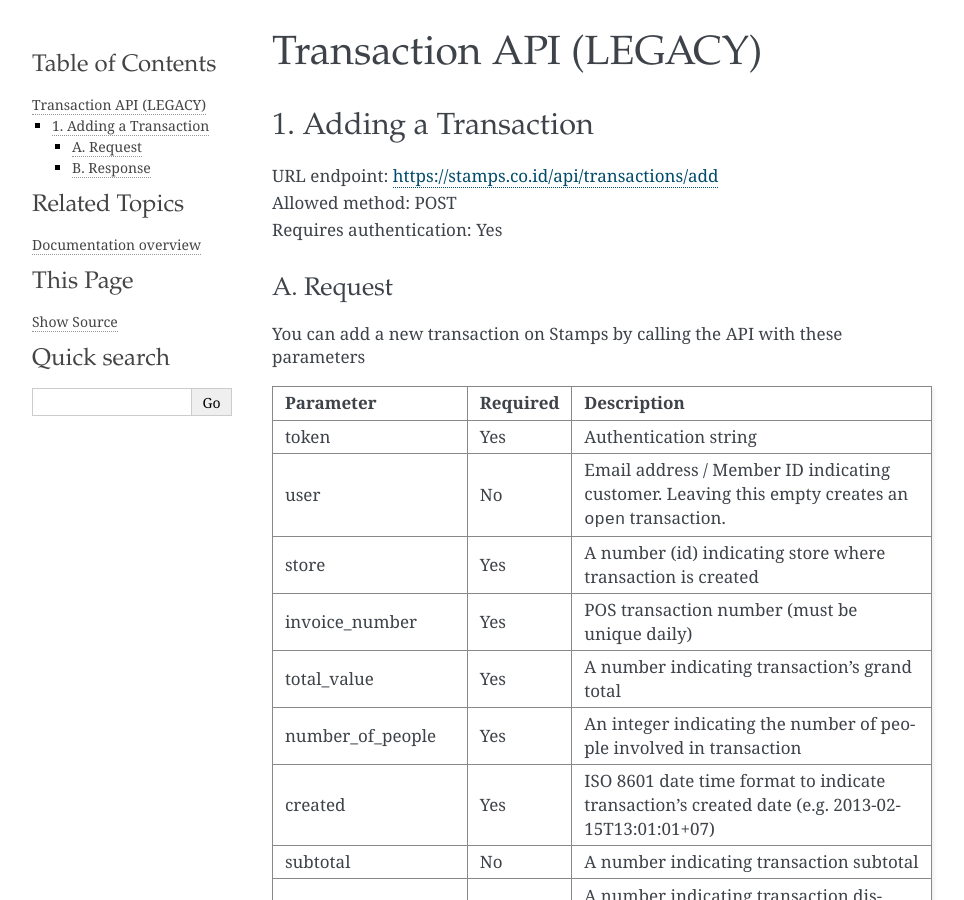
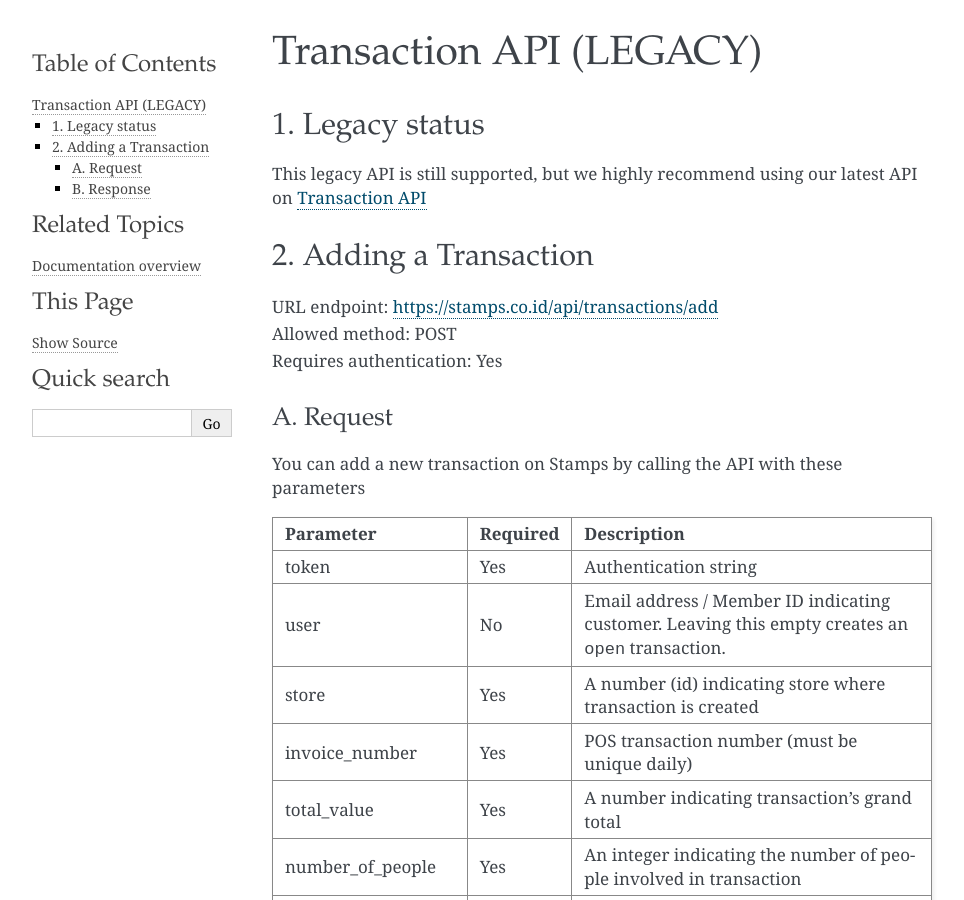
Before and after one commit to ui/stamps-api-docs, a Sphinx documentation site: the page built from source/legacy_transaction_api.rst, in a window 1280 px wide and 900 px high. Shown: the whole window, without its empty margins (148-1112 px from the left). Built offline with Sphinx 7.4.7, drawn with Linux system fonts in a browser that asks for light colours.

Commit message:
Add link to v2 on legacy transaction api

```diff
--- a/source/legacy_transaction_api.rst
+++ b/source/legacy_transaction_api.rst
@@ -2,7 +2,12 @@
 Transaction API (LEGACY)
 ************************************
 
-1. Adding a Transaction
+1. Legacy status
+================
+This legacy API is still supported, but we highly recommend using our latest API on `Transaction API <http://docs.stamps.co.id/en/latest/transaction_api.html>`_
+
+
+2. Adding a Transaction
 =======================
 | URL endpoint: https://stamps.co.id/api/transactions/add
 | Allowed method: POST
```
